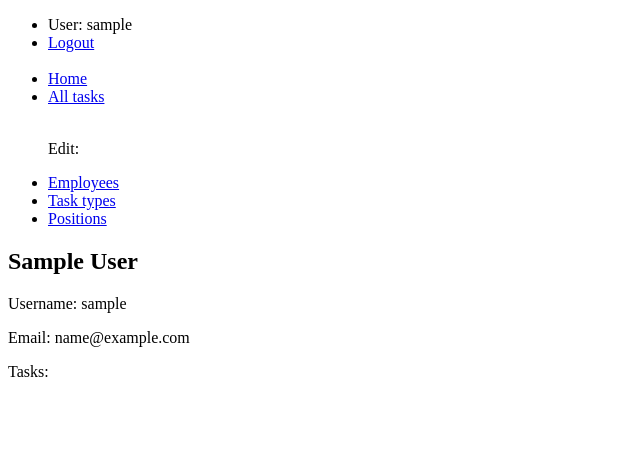
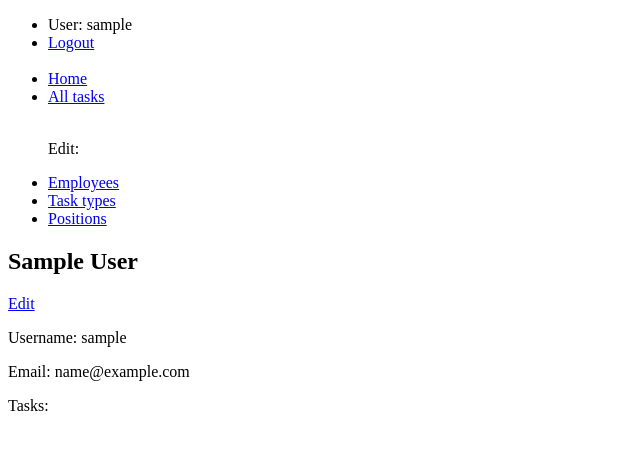
Before and after one commit to kuznetsb/it-company-task-manager-mate, a Django app: page /workers/1/ in a window 1280 px wide. Shown: the top 450 px of the page, without its empty margins (0-640 px from the left). Run offline with Django 4.2, Linux system fonts and the light colour scheme; the visitor is signed in with stand-in values (Sample User, id 1); data comes from the database, SQL or seed files in the repository; data that the repository does not hold is empty.

Commit message:
Add some logic to update user to worker detail template

```diff
--- a/templates/task_manager/worker_detail.html
+++ b/templates/task_manager/worker_detail.html
@@ -2,6 +2,7 @@
 
 {% block content %}
   <h2>{{ worker.first_name }} {{ worker.last_name }}</h2>
+  <a href="{% url 'manager:worker-update' pk=worker.id%}">Edit</a>
   <p>Username: {{ worker.username }}</p>
   <p>Email: {{ worker.email }}</p>
   <div>
```
